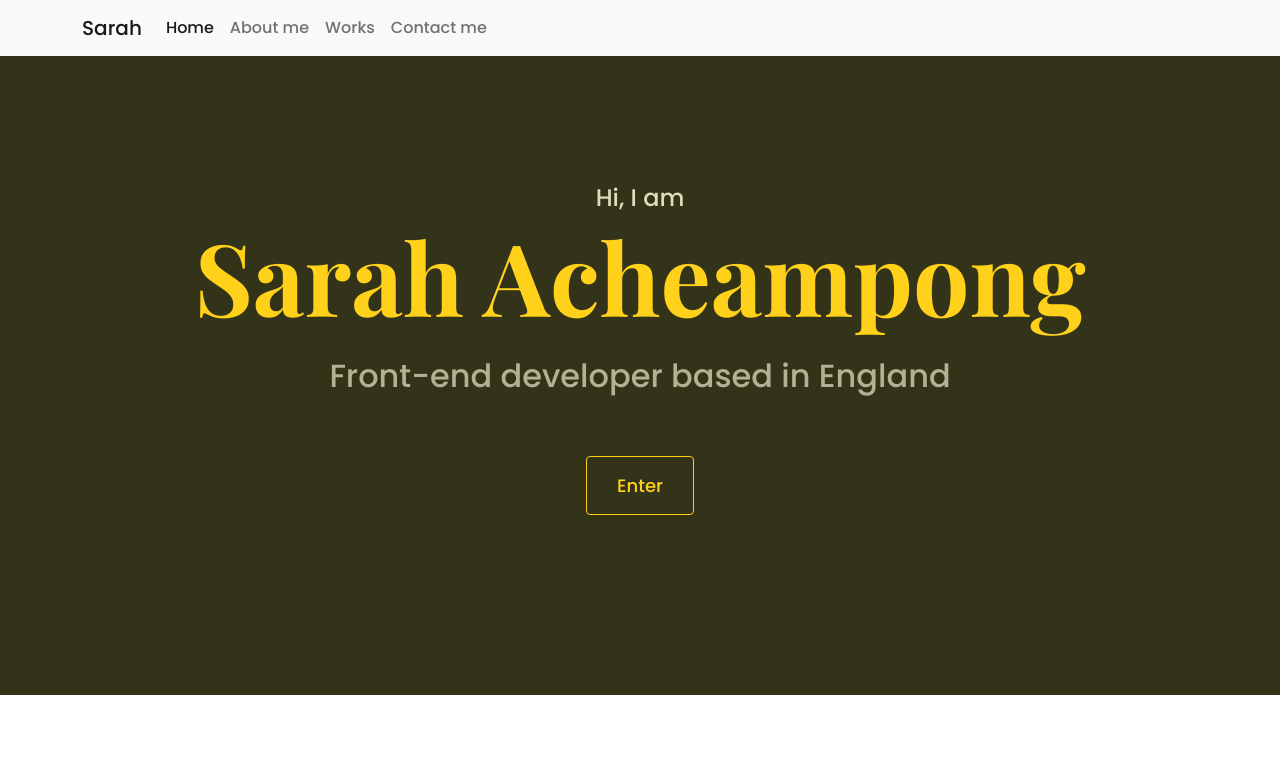
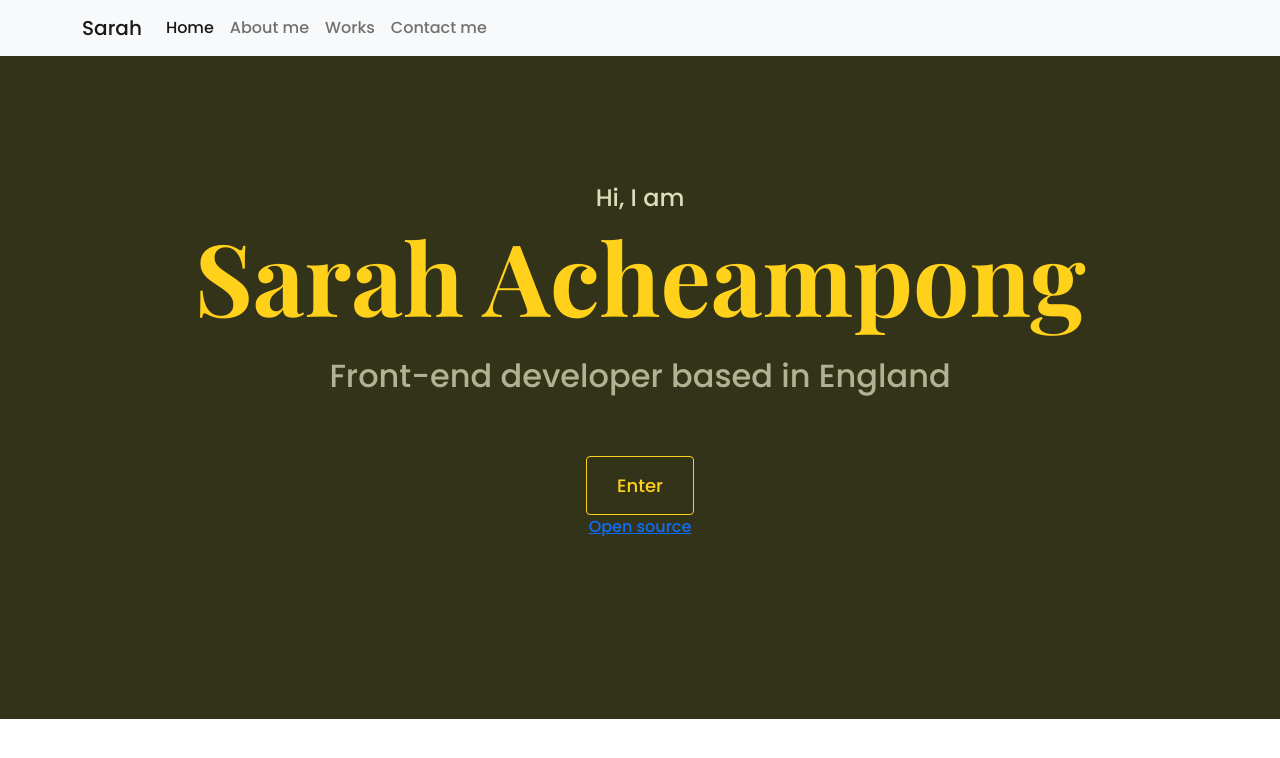
Before and after one commit to sarah-amponsah/Portfolio-project, a plain HTML site: page index.html in a window 1280 px wide. Drawn offline with nearby package versions, Linux system fonts and the light colour scheme.

Commit message:
added open source link

```diff
--- a/index.html
+++ b/index.html
@@ -83,6 +83,11 @@
       <div>
         <a href="/about.html" class="btn btn-branding">Enter</a>
       </div>
+      <footer>
+        <a href="https://github.com/sarah-amponsah/Portfolio-project"
+          >Open source</a
+        >
+      </footer>
     </div>
   </body>
 </html>
```
